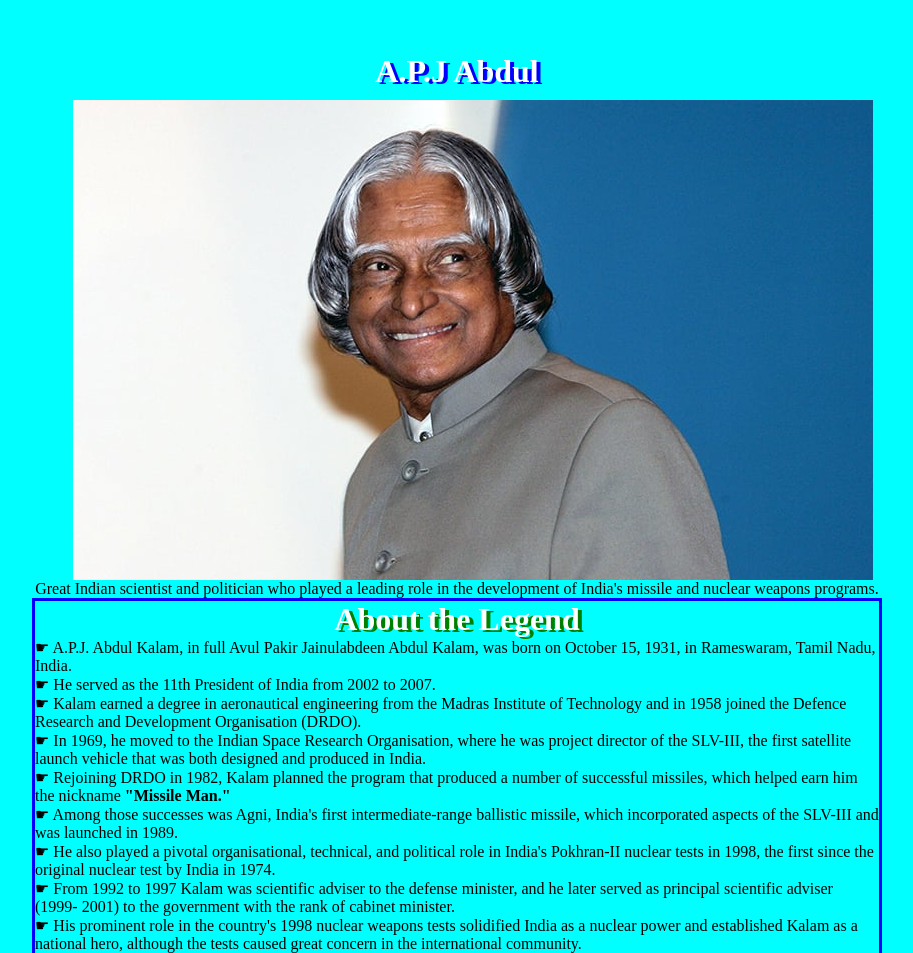
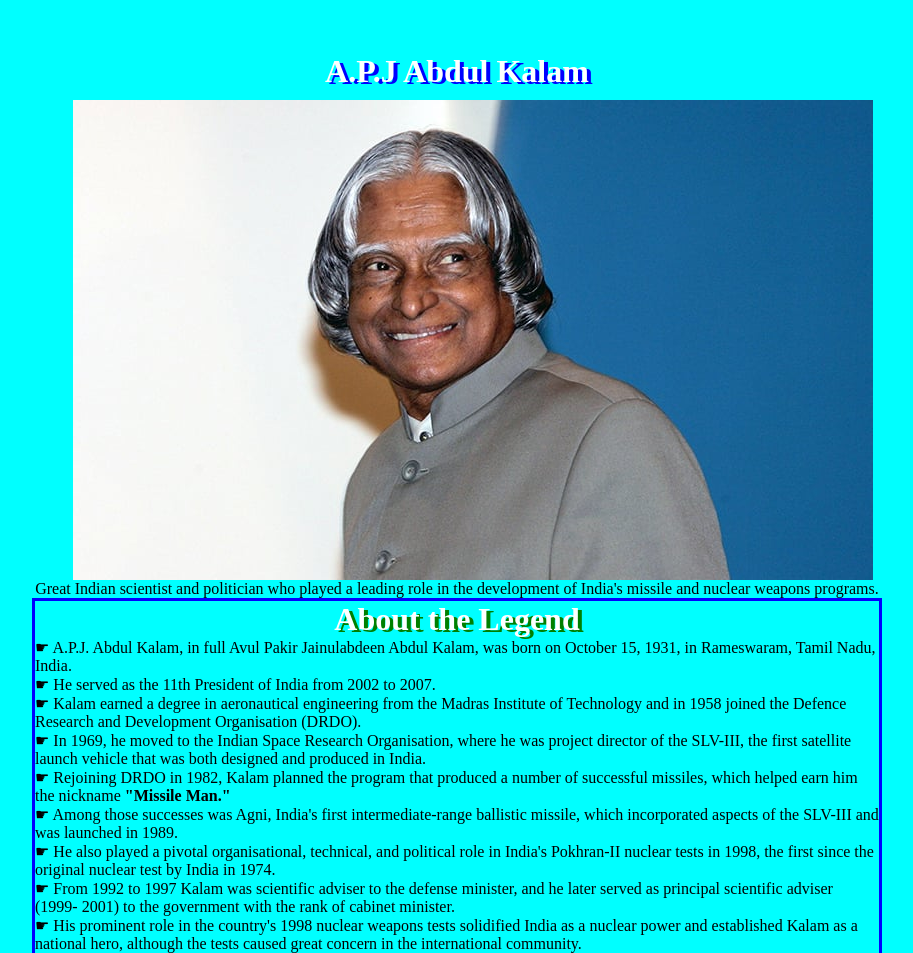
Before and after one commit to UbaidMemon4/A.P.J-Abdul-Kalam, a plain HTML site: page index.html in a window 1280 px wide. Shown: the part 147-1100 px from the top of the page, without its empty margins (183-1096 px from the left). Drawn offline with Linux system fonts and the light colour scheme.

Commit message:
again set

```diff
--- a/index.html
+++ b/index.html
@@ -8,7 +8,7 @@
   </head>
   <body>
     <div class="first">
-      <h1>A.P.J Abdul </h1>
+      <h1>A.P.J Abdul Kalam</h1>
     </div>
     <div class="Second">
       <img src="./55b656fb884f1.jpg" />
```
